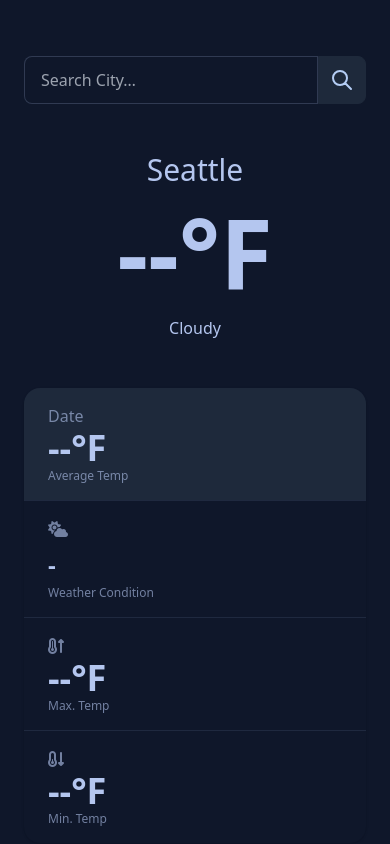
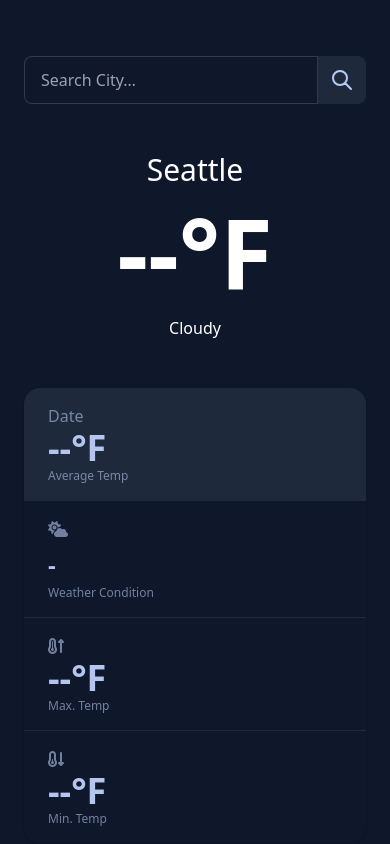
Before and after one commit to alabador/weather-app, a website: page index.html in a window 390 px wide. Shown: the top 844 px of the page. Drawn offline with Linux system fonts and the light colour scheme.

Commit message:
Adjust color contrast for main weather text

```diff
--- a/index.html
+++ b/index.html
@@ -51,16 +51,16 @@
 		<main>
 			<section class="weather-today-container w-full p-4 mt-8">
 				<div class="location-header-container flex justify-center">
-					<h3 class="location-header text-3xl font-normal">
+					<h3 class="location-header text-3xl font-normal text-white md:text-base-content">
 						Seattle
 					</h3>
 				</div>
 				<div class="current-temp-container text-center">
-					<h1 class="current-temp text-8xl py-4 font-bold">
+					<h1 class="current-temp text-8xl py-4 font-bold text-white md:text-base-content">
 						<span class="temp-number">--</span>°F
 					</h1>
 				</div>
-				<div class="sky-main flex flex-row items-center justify-center">
+				<div class="sky-main flex flex-row items-center justify-center text-white md:text-base-content">
 					<div class="sky-description-container">
 						<h3 class="sky-description">Cloudy</h3>
 					</div>
```
Also changed, not shown: dist/output.css.
